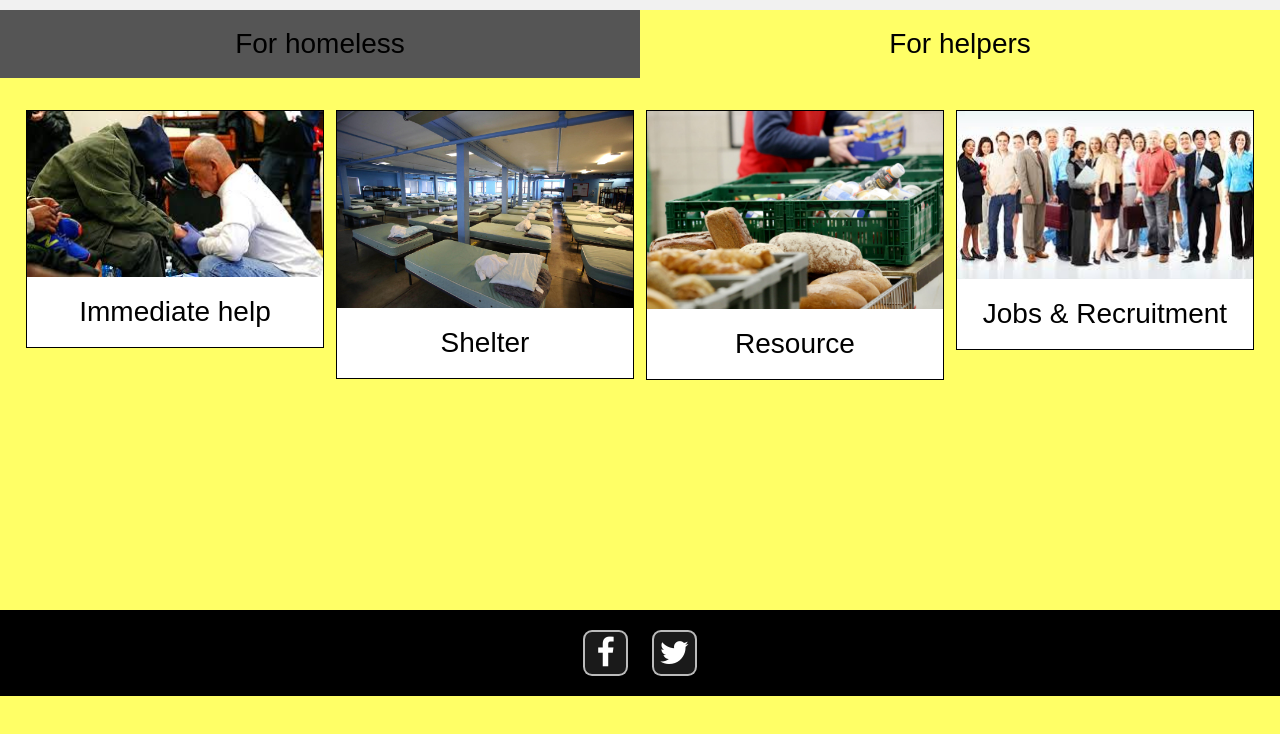
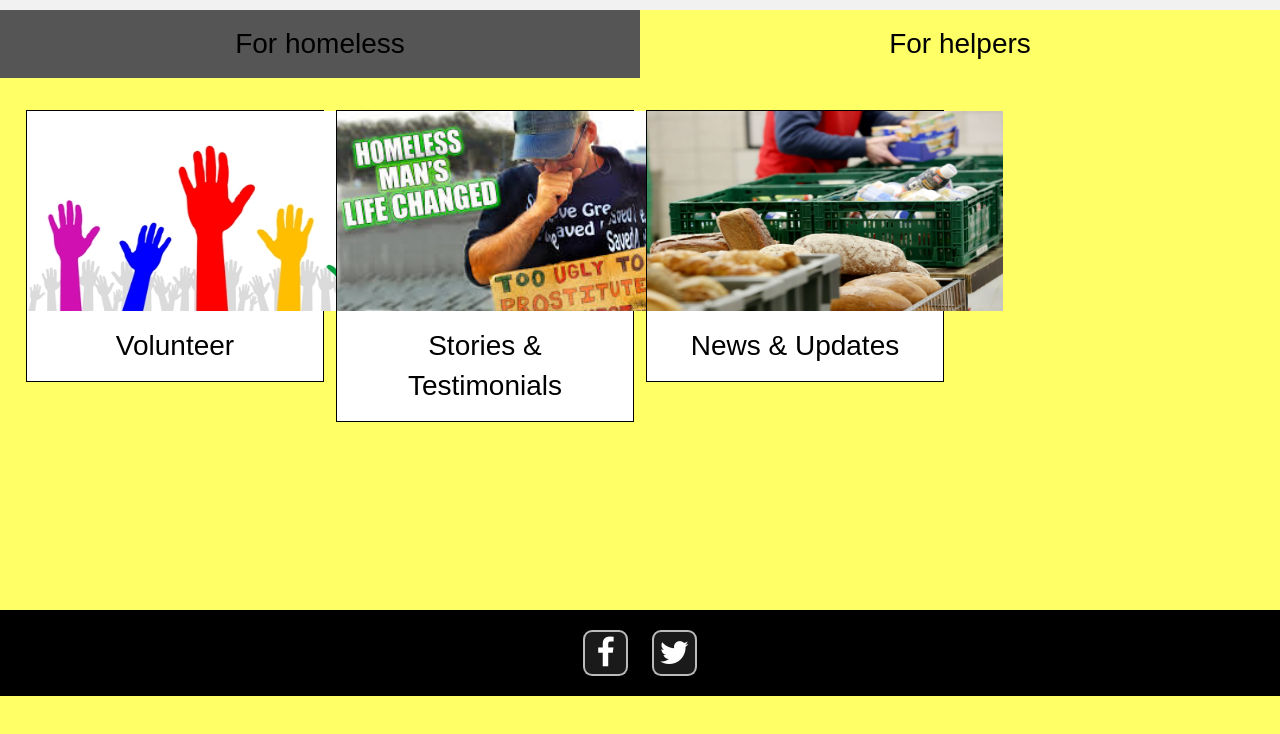
Before and after one commit to rebeccamillie/ran-web-project, a plain HTML site: page index.html in a window 1280 px wide. Both pictures are taken after a click on the button "For helpers". Shown: the part 104-838 px from the top of the page. Drawn offline with Linux system fonts and the light colour scheme; files whose address does not match are found by name.

Commit message:
Changes to style of the image grid

```diff
--- a/index.html
+++ b/index.html
@@ -75,9 +75,9 @@
     <div class="responsive">
       <div class="gallery">
         <a target="_blank" href="help.jpg">
-          <img src="help.jpg" alt="Cinque Terre" width="600" height="400">
+          <img src="volunteer.jpg" alt="Cinque Terre" width="600" height="400">
         </a>
-        <div class="desc">Immediate help</div>
+        <div class="desc">Volunteer</div>
       </div>
     </div>
 
@@ -85,9 +85,9 @@
     <div class="responsive">
       <div class="gallery">
         <a target="_blank" href="shelter.jpg">
-          <img src="shelter.jpg" alt="Forest" width="600" height="400">
+          <img src="stories.jpg" alt="Forest" width="600" height="400">
         </a>
-        <div class="desc">Shelter</div>
+        <div class="desc">Stories & Testimonials</div>
       </div>
     </div>
 
@@ -96,18 +96,11 @@
         <a target="_blank" href="resource.jpg">
           <img src="resource.jpg" alt="Northern Lights" width="600" height="400">
         </a>
-        <div class="desc">Resource</div>
+        <div class="desc">News & Updates</div>
       </div>
     </div>
 
-    <div class="responsive">
-      <div class="gallery">
-        <a target="_blank" href="jobs&recruitment.jpg">
-          <img src="jobs&recruitment.jpg" alt="Mountains" width="600" height="400">
-        </a>
-        <div class="desc">Jobs & Recruitment</div>
-      </div>
-    </div>
+
 
     <div class="clearfix"></div>
 
--- a/styles.css
+++ b/styles.css
@@ -111,6 +111,7 @@ body, html {
 
 div.gallery {
     border: 1px solid black;
+
 }
 
 div.gallery:hover {
@@ -118,8 +119,8 @@ div.gallery:hover {
 }
 
 div.gallery img {
-    width: 100%;
-    height: auto;
+    width: 356px;
+    height: 200px;
 
 }
 
@@ -131,7 +132,6 @@ div.desc {
 
 * {
     box-sizing: border-box;
-
 }
 
 .responsive {
```
Also changed, not shown: stories.jpg (added), story.jpg (added), volunteer.jpg (added).
